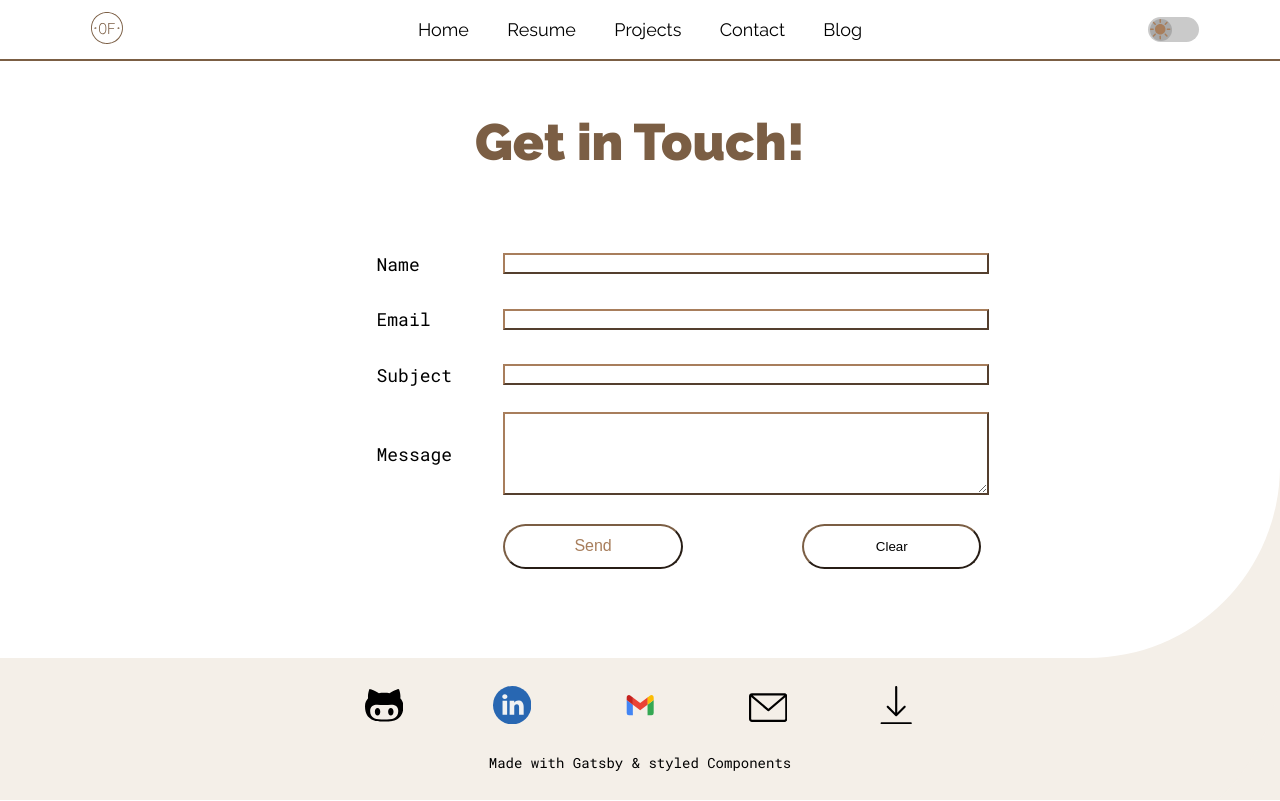
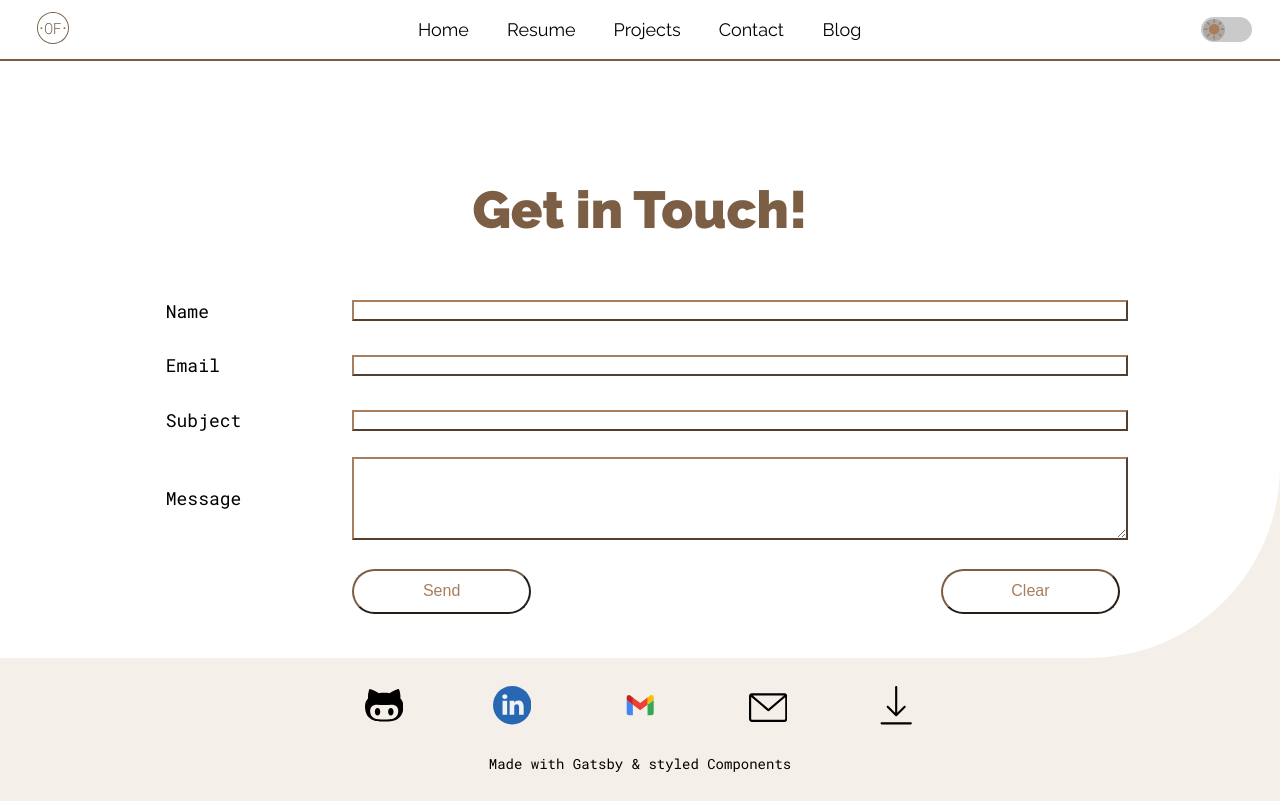
Before and after one commit to o-sama/personal-site, a Gatsby site: page /contact in a window 1280 px wide. Built offline with nearby package versions, Linux system fonts and the light colour scheme; Gatsby itself is replaced by a stand-in of ours.

Commit message:
Initial public commit

```diff
--- a/src/components/certSection.tsx
+++ b/src/components/certSection.tsx
@@ -48,7 +48,7 @@ const CertSection: FC<Props> = () => {
       {resumeFile["Certifications"].map((cert) => {
         return (
           <React.Fragment key={cert["certification"]}>
-            <Row>
+            <Column>
               <Row center>
                 <H3>{cert["certification"]}</H3>
               </Row>
@@ -65,7 +65,7 @@ const CertSection: FC<Props> = () => {
                   embedBadgeId={cert["embedBadgeId"]}
                 />
               </Row>
-            </Row>
+            </Column>
           </React.Fragment>
         );
       })}
--- a/src/components/footer.tsx
+++ b/src/components/footer.tsx
@@ -40,9 +40,11 @@ Object.entries(socials).map((e: { [key: string]: any }) => {
     }
 
     :hover {
-      transform: scale(1.5);
+      transform: scale(1.5) translateZ(0);
     }
-    transition: all 0.35s ease-in-out;
+    transition: all
+      ${(props) =>
+        `${props.theme["transition"]["function"]} ${props.theme["transition"]["length"]}`};
   `;
   const ComponentDark = styled(e[1]["darkMode"])`
     height: 5.25vw;
@@ -71,11 +73,13 @@ Object.entries(socials).map((e: { [key: string]: any }) => {
     :hover {
       transform: scale(1.5);
     }
-    transition: all 0.35s ease-in-out;
+    transition: all
+      ${(props) =>
+        `${props.theme["transition"]["function"]} ${props.theme["transition"]["length"]}`};
   `;
 
   iconColsLight[e[0]] = (
-    <Column key={e[0]} span={1.5}>
+    <Column key={e[0]} minSpan={1.5}>
       {e[0] === "download" ? (
         <a
           href={link}
@@ -99,7 +103,7 @@ Object.entries(socials).map((e: { [key: string]: any }) => {
   );
 
   iconColsDark[e[0]] = (
-    <Column key={e[0]} span={1.5}>
+    <Column key={e[0]} minSpan={1.5}>
       {e[0] === "download" ? (
         <a
           href={link}
--- a/src/components/header.tsx
+++ b/src/components/header.tsx
@@ -29,9 +29,11 @@ const NavLink = styled(Link)`
   text-decoration: none;
 
   :hover {
-    transform: scale(1.2);
+    transform: scale(1.2) translateZ(0);
   }
-  transition: all 0.35s ease-in-out;
+  transition: all
+    ${(props) =>
+      `${props.theme["transition"]["function"]} ${props.theme["transition"]["length"]}`};
 `;
 
 const ThemeIconLight = styled(themeIcons["theme"]["lightMode"])<{
@@ -154,13 +156,11 @@ const Header: FC<Props> = ({ menuLinks }) => {
     <header>
       <Nav>
         <Row
-          center
           style={{
-            justifyContent: "right",
             width: "100%",
           }}
         >
-          <Column span={2}>
+          <Column maxSpan={2}>
             <Link
               to="/"
               aria-label="home"
@@ -169,13 +169,10 @@ const Header: FC<Props> = ({ menuLinks }) => {
               {theme["name"] === "light" ? <IconLight /> : <IconDark />}
             </Link>
           </Column>
-          <Column span={8} style={{ margin: "0 auto" }}>
+          <Column maxSpan={8} style={{ margin: "0 auto" }}>
             <Row center style={{ flexWrap: "nowrap" }}>
               {menuLinks.map((link) => (
-                <Column
-                  key={link.name}
-                  style={{ width: "fit-content", padding: "1vw 1.5vw" }}
-                >
+                <Column key={link.name} style={{ padding: "1vw 1.5vw" }}>
                   <NavLink to={link.link} aria-label={link.name}>
                     {link.name}
                   </NavLink>
@@ -185,9 +182,8 @@ const Header: FC<Props> = ({ menuLinks }) => {
           </Column>
 
           <Column
-            span={2}
+            maxSpan={2}
             style={{
-              marginLeft: "auto",
               textAlign: "center",
             }}
           >
--- a/src/components/lftSection.tsx
+++ b/src/components/lftSection.tsx
@@ -69,12 +69,12 @@ Object.entries(resumeFile["Languages and Tools"]).map((entry) => {
       }
     `;
     iconColsLight[element] = (
-      <Column span={2} style={{ aspectRatio: "1/1" }} key={element}>
+      <Column minSpan={2} style={{ aspectRatio: "1/1" }} key={element}>
         <ComponentLight />
       </Column>
     );
     iconColsDark[element] = (
-      <Column span={2} style={{ aspectRatio: "1/1" }} key={element}>
+      <Column minSpan={2} style={{ aspectRatio: "1/1" }} key={element}>
         <ComponentDark />
       </Column>
     );
@@ -87,7 +87,6 @@ const LftSection: FC<Props> = () => {
     (entry) => {
       return (
         <React.Fragment key={entry[0]}>
-          <Row>
           <Row center>
             <H3 key={"h3_" + entry[0]}>{entry[0]}</H3>
           </Row>
@@ -96,7 +95,6 @@ const LftSection: FC<Props> = () => {
               theme["name"] === "light" ? iconColsLight[e] : iconColsDark[e]
             )}
           </Row>
-          </Row>
         </React.Fragment>
       );
     }
--- a/src/components/projectSection.tsx
+++ b/src/components/projectSection.tsx
@@ -2,7 +2,7 @@ import React, { FC } from "react";
 import resumeFile from "../content/resume.json";
 
 // styles
-import { Row } from "../styled-components/styled-grid";
+import { Column, Row } from "../styled-components/styled-grid";
 import { H3 } from "../styled-components/styled-headers";
 import { StyledListItem } from "../styled-components/styled-list";
 
@@ -13,7 +13,7 @@ const ProjectSection: FC<Props> = () => {
     <>
       {resumeFile["Projects"].map((proj) => {
         return (
-          <Row key={proj["name"]}>
+          <Column key={proj["name"]}>
             <Row center>
               <H3>{proj["name"]}</H3>
             </Row>
@@ -30,7 +30,7 @@ const ProjectSection: FC<Props> = () => {
                 ))}
               </ul>
             </Row>
-          </Row>
+          </Column>
         );
       })}
     </>
--- a/src/pages/contact.tsx
+++ b/src/pages/contact.tsx
@@ -4,25 +4,57 @@ import styled from "styled-components";
 
 // styles
 import { StyledSection } from "../styled-components/styled-section";
-import { H1, H2, H3 } from "../styled-components/styled-headers";
+import { H1 } from "../styled-components/styled-headers";
 import { Row, Column } from "../styled-components/styled-grid";
 import { Button } from "../styled-components/styled-button";
 import { Label, Input, Form, TextArea } from "../styled-components/styled-form";
+import { breakpoints } from "../styled-components/themes";
 
 const ClearButton = styled(Input)`
-  width: 14vw;
-  height: 3.5vw;
+  width: 20vw;
+  height: 5vw;
   align-self: center;
-  border-radius: 2vw;
+  border-radius: 2.6vw;
   border-style: outset;
   border-color: ${(props) => props.theme["button"]["borderColor"]};
   background: ${(props) => props.theme["button"]["backgroundColor"]["regular"]};
-  color: ${(props) => props.theme["text"]["primary"]};
+  color: ${(props) => props.theme["text"]["secondary"]};
 
   :hover {
+    transform: translateZ(0);
     background: ${(props) => props.theme["button"]["backgroundColor"]["hover"]};
     color: ${(props) => props.theme["text"]["primary"]};
-    transition: all ease-in-out 0.35s;
+    transition: all
+      ${(props) =>
+        `${props.theme["transition"]["function"]} ${props.theme["transition"]["length"]}`};
+  }
+
+  @media only screen and (min-width: ${breakpoints["s"]}) {
+    font-size: ${(props) => props.theme["font"]["size"]["s"]["secondary"]};
+    width: 18vw;
+    height: 4.5vw;
+    border-radius: 2.4vw;
+  }
+
+  @media only screen and (min-width: ${breakpoints["m"]}) {
+    font-size: ${(props) => props.theme["font"]["size"]["m"]["secondary"]};
+    width: 16vw;
+    height: 4vw;
+    border-radius: 2.2vw;
+  }
+
+  @media only screen and (min-width: ${breakpoints["l"]}) {
+    font-size: ${(props) => props.theme["font"]["size"]["l"]["secondary"]};
+    width: 14vw;
+    height: 3.5vw;
+    border-radius: 2vw;
+  }
+
+  @media only screen and (min-width: ${breakpoints["xl"]}) {
+    font-size: ${(props) => props.theme["font"]["size"]["xl"]["secondary"]};
+    width: 12vw;
+    height: 3vw;
+    border-radius: 1.8vw;
   }
 `;
 
@@ -33,66 +65,58 @@ const FormRow = styled(Row)`
 const ContactPage = () => {
   return (
     <Layout>
-      <main style={{ height: "50vh", paddingTop: "15vh" }}>
+      <main style={{ paddingTop: "10vh" }}>
         <title>Contact</title>
-        <H1 style={{ marginTop: "-5%", marginBottom: "5%", fontSize: "4vw" }}>
-          Get in Touch!
-        </H1>
+
         <StyledSection>
-          <Row container center>
+          <H1>Get in Touch!</H1>
           <Form
             name="contact"
             method="POST"
             netlify-honeypot="bot-field"
             data-netlify="true"
+            style={{ margin: "0 auto" }}
           >
             <Row center>
+              <Column minSpan={12}>
                 <FormRow center>
-                  <Column span={3}>
-                    <Label htmlFor="name" style={{ marginLeft: "35%" }}>
-                      Name
-                    </Label>
+                  <Column minSpan={2}>
+                    <Label htmlFor="name">Name</Label>
                   </Column>
-                  <Column span={7}>
+                  <Column minSpan={8}>
                     <Input type="text" name="name" id="name" required />
                   </Column>
                 </FormRow>
                 <FormRow center>
-                  <Column span={3}>
-                    <Label htmlFor="email" style={{ marginLeft: "35%" }}>
-                      Email
-                    </Label>
+                  <Column minSpan={2}>
+                    <Label htmlFor="email">Email</Label>
                   </Column>
-                  <Column span={7}>
+                  <Column minSpan={8}>
                     <Input type="email" name="email" id="email" required />
                   </Column>
                 </FormRow>
                 <FormRow center>
-                  <Column span={3}>
-                    <Label htmlFor="subject" style={{ marginLeft: "35%" }}>
-                      Subject
-                    </Label>
+                  <Column minSpan={2}>
+                    <Label htmlFor="subject">Subject</Label>
                   </Column>
-                  <Column span={7}>
+                  <Column minSpan={8}>
                     <Input type="text" name="subject" id="subject" required />
                   </Column>
                 </FormRow>
                 <FormRow center>
-                  <Column span={3}>
-                    <Label htmlFor="message" style={{ marginLeft: "35%" }}>
-                      Message
-                    </Label>
+                  <Column minSpan={2}>
+                    <Label htmlFor="message">Message</Label>
                   </Column>
-                  <Column span={7}>
+                  <Column minSpan={8}>
                     <TextArea name="message" id="message" rows={5} required />
                   </Column>
                 </FormRow>
                 <FormRow center>
-                  <Column span={3}>
+                  <Column minSpan={2}>
                     <input type="hidden" name="bot-field" />
                     <input type="hidden" name="form-name" value="contact" />
                   </Column>
-                  <Column span={7}>
+                  <Column minSpan={8}>
                     <FormRow>
                       <Button type="submit" name="submit">
                         Send
@@ -106,9 +130,9 @@ const ContactPage = () => {
                     </FormRow>
                   </Column>
                 </FormRow>
+              </Column>
             </Row>
           </Form>
-          </Row>
         </StyledSection>
       </main>
     </Layout>
--- a/src/styled-components/styled-button.ts
+++ b/src/styled-components/styled-button.ts
@@ -2,10 +2,10 @@ import styled from "styled-components";
 import { breakpoints } from "./themes";
 
 export const Button = styled.button`
-  width: 14vw;
-  height: 3.5vw;
+  width: 20vw;
+  height: 5vw;
   align-self: center;
-  border-radius: 2vw;
+  border-radius: 2.6vw;
   border-style: outset;
   border-color: ${(props) => props.theme["button"]["borderColor"]};
   background: ${(props) => props.theme["button"]["backgroundColor"]["regular"]};
@@ -13,6 +13,7 @@ export const Button = styled.button`
   color: ${(props) => props.theme["text"]["secondary"]};
 
   :hover {
+    transform: translateZ(0);
     background: ${(props) => props.theme["button"]["backgroundColor"]["hover"]};
     color: ${(props) => props.theme["text"]["primary"]};
     transition: all
@@ -22,17 +23,29 @@ export const Button = styled.button`
 
   @media only screen and (min-width: ${breakpoints["s"]}) {
     font-size: ${(props) => props.theme["font"]["size"]["s"]["secondary"]};
+    width: 18vw;
+    height: 4.5vw;
+    border-radius: 2.4vw;
   }
 
   @media only screen and (min-width: ${breakpoints["m"]}) {
     font-size: ${(props) => props.theme["font"]["size"]["m"]["secondary"]};
+    width: 16vw;
+    height: 4vw;
+    border-radius: 2.2vw;
   }
 
   @media only screen and (min-width: ${breakpoints["l"]}) {
     font-size: ${(props) => props.theme["font"]["size"]["l"]["secondary"]};
+    width: 14vw;
+    height: 3.5vw;
+    border-radius: 2vw;
   }
 
   @media only screen and (min-width: ${breakpoints["xl"]}) {
     font-size: ${(props) => props.theme["font"]["size"]["xl"]["secondary"]};
+    width: 12vw;
+    height: 3vw;
+    border-radius: 1.8vw;
   }
 `;
--- a/src/styled-components/styled-card.ts
+++ b/src/styled-components/styled-card.ts
@@ -11,7 +11,10 @@ export const Card = styled.div`
   display: flex;
   flex-direction: column;
   justify-content: center;
-  background: ${(props) => props.theme["background"]["primary"]};
+  background: ${(props) =>
+    props.theme["name"] === "light"
+      ? props.theme["background"]["primary"]
+      : props.theme["background"]["liftedElements"]};
 
   :hover {
     transform: scale3d(1.1, 1.1, 1.1);
--- a/src/styled-components/styled-entry.ts
+++ b/src/styled-components/styled-entry.ts
@@ -19,12 +19,12 @@ const Dimmer = styled.div`
   /* width: 100%; */
   z-index: 1500;
   background: black;
-  transition: all 0.35s ease-in-out;
+  transition: all
+    ${(props) =>
+      `${props.theme["transition"]["function"]} ${props.theme["transition"]["length"]}`};
   position: fixed;
   animation: ${animateDimmer} ease-in-out 1.5s;
   visibility: hidden;
 `;
 
-const Logo = styled(siteIcons["site"]["lightMode"])``;
-
 export { Dimmer };
--- a/src/styled-components/styled-form.ts
+++ b/src/styled-components/styled-form.ts
@@ -26,7 +26,7 @@ const TextArea = styled.textarea`
 `;
 
 const Form = styled.form`
-  width: 80%;
+  width: 90%;
 `;
 
 export { Input, Label, TextArea, Form };
--- a/src/styled-components/styled-grid.ts
+++ b/src/styled-components/styled-grid.ts
@@ -17,18 +17,19 @@ const Row = styled.div<{
   flex-wrap: wrap;
 
   /* Content */
-  justify-content: ${(props) => (props.center ? "center" : "safe")};
+  justify-content: ${(props) => (props.center ? "center" : "space-evenly")};
+  text-align: ${(props) => (props.center ? "center" : "left")};
   color: ${(props) =>
     props.secondary
       ? props.theme["text"]["secondary"]
       : props.theme["text"]["primary"]};
 
   /* After */
-  &::after {
+  /* &::after {
     content: "";
     clear: both;
     display: table;
-  }
+  } */
 
   @media only screen and (min-width: 768px) {
     width: ${(props) => (props.container ? "80%" : "100%")};
@@ -36,13 +37,17 @@ const Row = styled.div<{
 `;
 
 const Column = styled.div<{
-  span?: number;
+  minSpan?: number;
+  maxSpan?: number;
   secondary?: boolean;
   tertiaryText?: boolean;
 }>`
   /* Properties */
   float: left;
-  width: ${(props) => (props.span ? (props.span / 12) * 100 : "100")}%;
+  min-width: ${(props) =>
+    props.minSpan ? (props.minSpan / 12) * 100 : "8.33"}%;
+  max-width: ${(props) =>
+    props.maxSpan ? (props.maxSpan / 12) * 100 : "100"}%;
   display: flex;
   z-index: 11;
 
@@ -56,22 +61,6 @@ const Column = styled.div<{
     props.secondary
       ? props.theme["text"]["secondary"]
       : props.theme["text"]["primary"]};
-
-  @media only screen and (min-width: ${breakpoints["s"]}) {
-    width: ${(props) => (props.span ? (props.span / 12) * 100 : "33.32")}%;
-  }
-
-  @media only screen and (min-width: ${breakpoints["m"]}) {
-    width: ${(props) => (props.span ? (props.span / 12) * 100 : "24.99")}%;
-  }
-
-  @media only screen and (min-width: ${breakpoints["l"]}) {
-    width: ${(props) => (props.span ? (props.span / 12) * 100 : "16.66")}%;
-  }
-
-  @media only screen and (min-width: ${breakpoints["xl"]}) {
-    width: ${(props) => (props.span ? (props.span / 12) * 100 : "8.33")}%;
-  }
 `;
 
 export { Row, Column };
--- a/src/styled-components/styled-theme-button.ts
+++ b/src/styled-components/styled-theme-button.ts
@@ -14,7 +14,9 @@ export const ThemeButton = styled.button`
   align-self: center;
 
   /* Transforms & Transitions */
-  transition: all ease-in-out 0.35s;
+  transition: all
+    ${(props) =>
+      `${props.theme["transition"]["function"]} ${props.theme["transition"]["length"]}`};
 
   input {
     opacity: 0;
@@ -55,8 +57,12 @@ export const ThemeIconContainer = styled(Column)<{ switch: boolean }>`
     props.theme["name"] === "light" ? "#a9a9a9" : "#333333"};
 
   transform: ${(props) =>
-    props.switch ? "translateX(3.75vw)" : "translateX(0)"};
-  transition: all ease-in-out 0.3s;
+    props.switch
+      ? "translateX(3.75vw) translateZ(0)"
+      : "translateX(0) translateZ(0)"};
+  transition: all
+    ${(props) =>
+      `${props.theme["transition"]["function"]} ${props.theme["transition"]["length"]}`};
 
   @media only screen and (min-width: ${breakpoints["s"]}) {
     width: 2.63vw;
@@ -64,7 +70,9 @@ export const ThemeIconContainer = styled(Column)<{ switch: boolean }>`
     left: 0.21vw;
     bottom: 0.188vw;
     transform: ${(props) =>
-      props.switch ? "translateX(3vw)" : "translateX(0)"};
+      props.switch
+        ? "translateX(3vw) translateZ(0)"
+        : "translateX(0) translateZ(0)"};
   }
 
   @media only screen and (min-width: ${breakpoints["m"]}) {
@@ -73,7 +81,9 @@ export const ThemeIconContainer = styled(Column)<{ switch: boolean }>`
     left: 0.175vw;
     bottom: 0.156vw;
     transform: ${(props) =>
-      props.switch ? "translateX(2.5vw)" : "translateX(0)"};
+      props.switch
+        ? "translateX(2.5vw) translateZ(0)"
+        : "translateX(0) translateZ(0)"};
   }
 
   @media only screen and (min-width: ${breakpoints["l"]}) {
@@ -82,7 +92,9 @@ export const ThemeIconContainer = styled(Column)<{ switch: boolean }>`
     left: 0.14vw;
     bottom: 0.125vw;
     transform: ${(props) =>
-      props.switch ? "translateX(2vw)" : "translateX(0)"};
+      props.switch
+        ? "translateX(2vw) translateZ(0)"
+        : "translateX(0) translateZ(0)"};
   }
 
   @media only screen and (min-width: ${breakpoints["xl"]}) {
@@ -91,6 +103,8 @@ export const ThemeIconContainer = styled(Column)<{ switch: boolean }>`
     left: 0.12vw;
     bottom: 0.11vw;
     transform: ${(props) =>
-      props.switch ? "translateX(1.75vw)" : "translateX(0)"};
+      props.switch
+        ? "translateX(1.75vw) translateZ(0)"
+        : "translateX(0) translateZ(0)"};
   }
 `;
--- a/src/styled-components/styled-timeline.ts
+++ b/src/styled-components/styled-timeline.ts
@@ -15,11 +15,16 @@ const TimelineDiv = styled.div<{ gradients: string; shouldBeSmall: boolean }>`
   cursor: pointer;
 
   /* Transforms & Transitions */
-  transform: ${(props) =>
-    props.shouldBeSmall
-      ? "translateZ(0) scale(0.95)"
-      : " translateZ(0) scale(1.1)"};
-  transition: all ease-in-out 0.35s;
+  @media only screen and (min-width: ${breakpoints["m"]}) {
+    transform: ${(props) =>
+      props.shouldBeSmall
+        ? "translateZ(0) scale(0.95)"
+        : " translateZ(0) scale(1.1)"};
+  }
+
+  transition: all
+    ${(props) =>
+      `${props.theme["transition"]["function"]} ${props.theme["transition"]["length"]}`};
   backface-visibility: ${(props) =>
     props.shouldBeSmall ? "hidden" : "visible"};
 
@@ -36,7 +41,9 @@ const TimelineNode = styled.div<{ mgin: number; gradients: string }>`
   width: 1.75vw;
   position: absolute;
   background: linear-gradient(to bottom, ${(props) => props.gradients});
-  transition: all ease-in-out 0.35s;
+  transition: all
+    ${(props) =>
+      `${props.theme["transition"]["function"]} ${props.theme["transition"]["length"]}`};
   top: ${(props) => `${props.mgin}%`};
   border-radius: 50%;
   cursor: pointer;
@@ -61,8 +68,8 @@ const TimelineText = styled(Row)<{
   position: absolute;
 
   /* Transforms & Transitions */
-  opacity: ${(props) => (props.shouldBeHidden ? 0 : 1)};
-  visibility: ${(props) => (props.shouldBeHidden ? "hidden" : "visible")};
+  opacity: 0;
+  visibility: hidden;
   transition: ${(props) => `${0.35 + 0.35 * props.current}s`};
 
   @media only screen and (min-width: ${breakpoints["s"]}) {
@@ -71,6 +78,8 @@ const TimelineText = styled(Row)<{
 
   @media only screen and (min-width: ${breakpoints["m"]}) {
     font-size: ${(props) => props.theme["font"]["size"]["m"]["secondary"]};
+    opacity: ${(props) => (props.shouldBeHidden ? 0 : 1)};
+    visibility: ${(props) => (props.shouldBeHidden ? "hidden" : "visible")};
   }
 
   @media only screen and (min-width: ${breakpoints["l"]}) {
```
Also changed, not shown: src/components/educationSection.tsx (+13 -8 lines), src/components/experienceSection.tsx (+62 -34 lines), src/pages/index.tsx (+77 -20 lines), src/pages/projects.tsx (+8 -4 lines), src/pages/resume.tsx (+16 -6 lines), README.md. Lines whose indentation alone changed are shown as unchanged.
